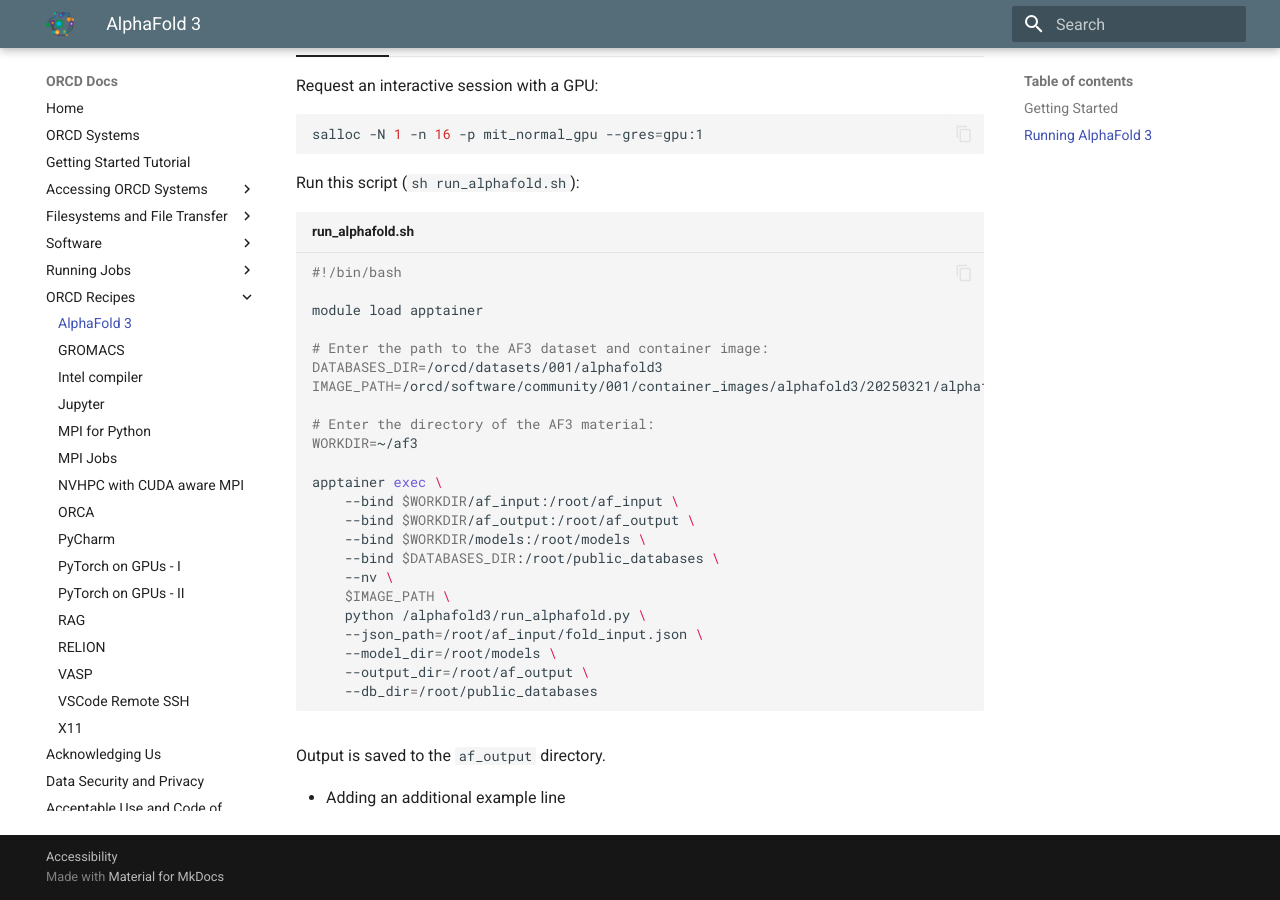
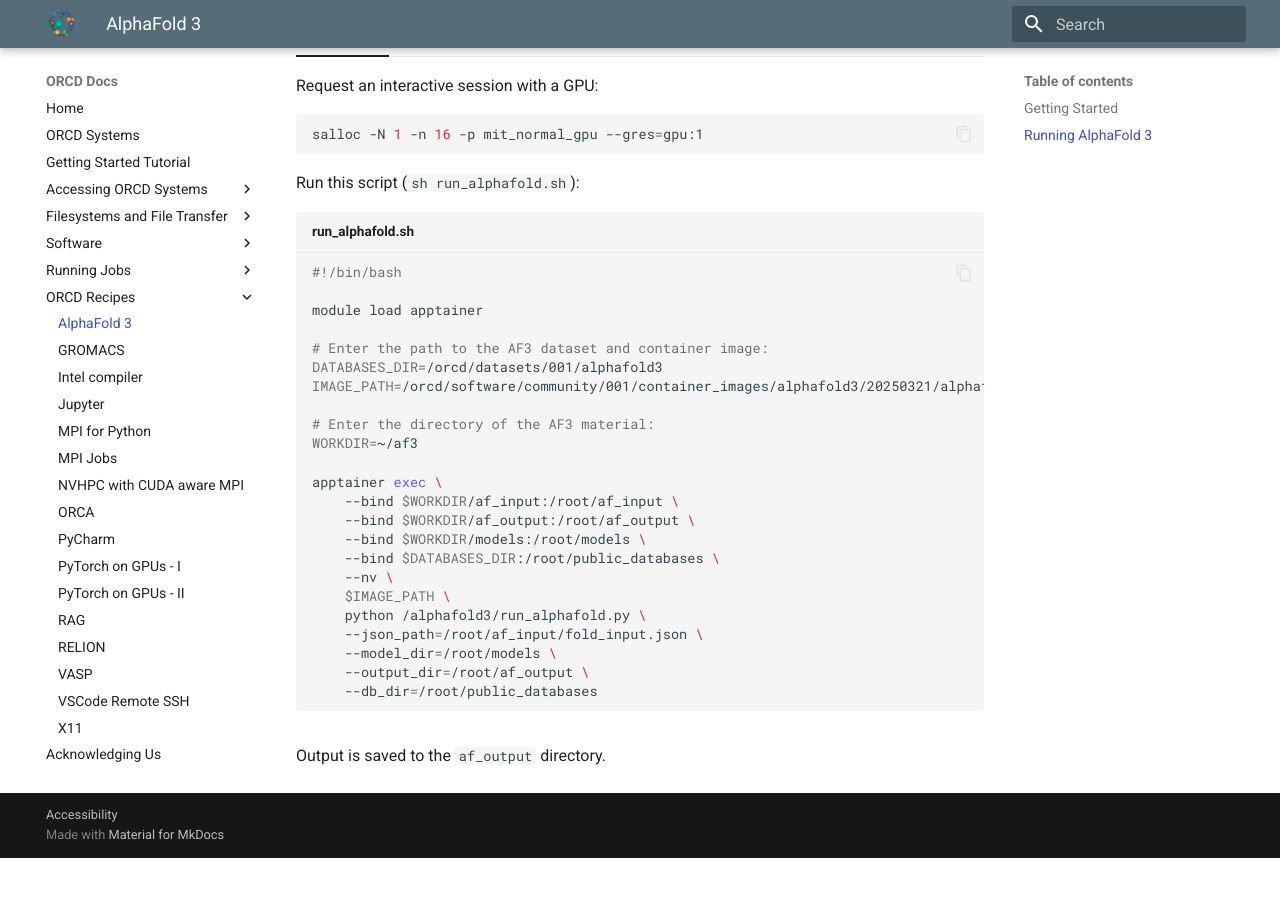
Before and after one commit to mit-orcd/orcd-docs-edit, an MkDocs documentation site: the page built from docs/recipes/af3.md, in a window 1280 px wide and 900 px high, scrolled down 2207 px. Built offline with MkDocs 1.6.1 and Material for MkDocs 9.7.7, drawn with Linux system fonts in a browser that asks for light colours; after the commit the page ends 3065 px from its top, so only the background shows below that.

Commit message:
Removing example line

````diff
--- a/docs/recipes/af3.md
+++ b/docs/recipes/af3.md
@@ -191,5 +191,3 @@
     ```
 
 Output is saved to the `af_output` directory.
-
-- Adding an additional example line
````
